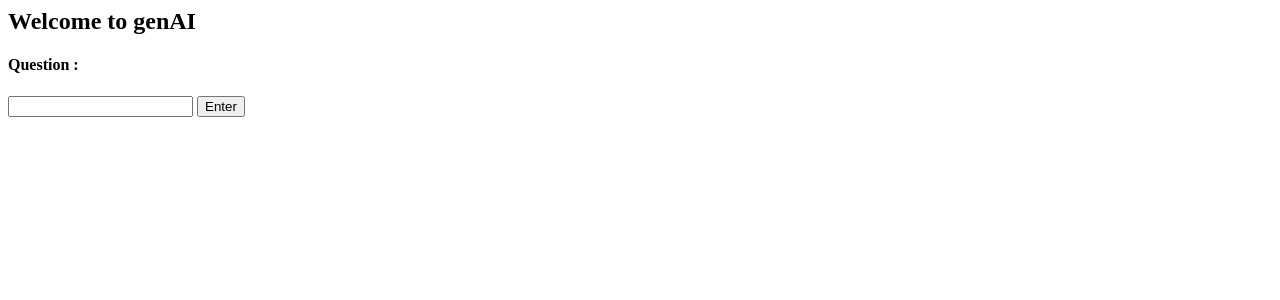
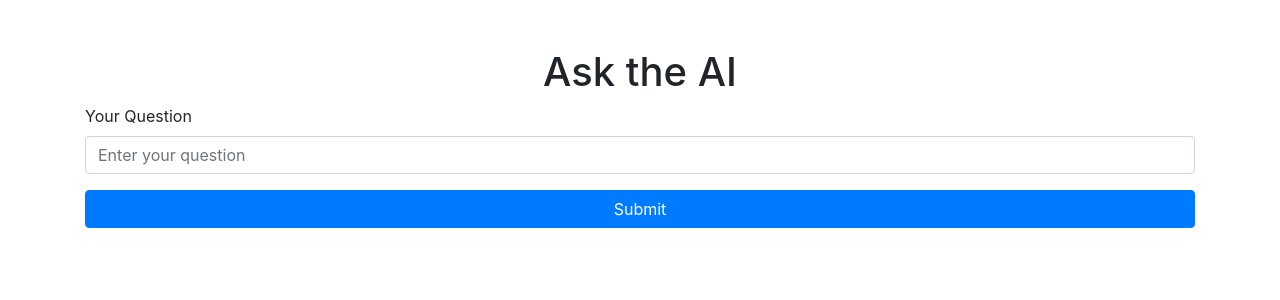
Before and after one commit to xiyuani933/goy-for-phone, a Flask app: page / in a window 1280 px wide. Shown: the top 300 px of the page. Run offline with Flask 3, Linux system fonts and the light colour scheme; some libraries are stand-ins or nearby versions.

Commit message:
P-Update index.html

```diff
--- a/templates/index.html
+++ b/templates/index.html
@@ -1,7 +1,21 @@
-<h2>Welcome to genAI</h2>
-
-<form action="/genAI" method="post">
-    <h4>Question : </h4>
-    <input type="text" name="q">
-    <input type="submit" value="Enter">
-</form>
+<!DOCTYPE html>
+<html lang="en">
+<head>
+    <meta charset="UTF-8">
+    <meta name="viewport" content="width=device-width, initial-scale=1.0">
+    <title>Mobile-Friendly GenAI App</title>
+    <link href="https://stackpath.bootstrapcdn.com/bootstrap/4.5.2/css/bootstrap.min.css" rel="stylesheet">
+</head>
+<body>
+    <div class="container mt-5">
+        <h1 class="text-center">Ask the AI</h1>
+        <form action="/genAI" method="post">
+            <div class="form-group">
+                <label for="question">Your Question</label>
+                <input type="text" class="form-control" id="question" name="q" placeholder="Enter your question">
+            </div>
+            <button type="submit" class="btn btn-primary btn-block">Submit</button>
+        </form>
+    </div>
+</body>
+</html>
```
